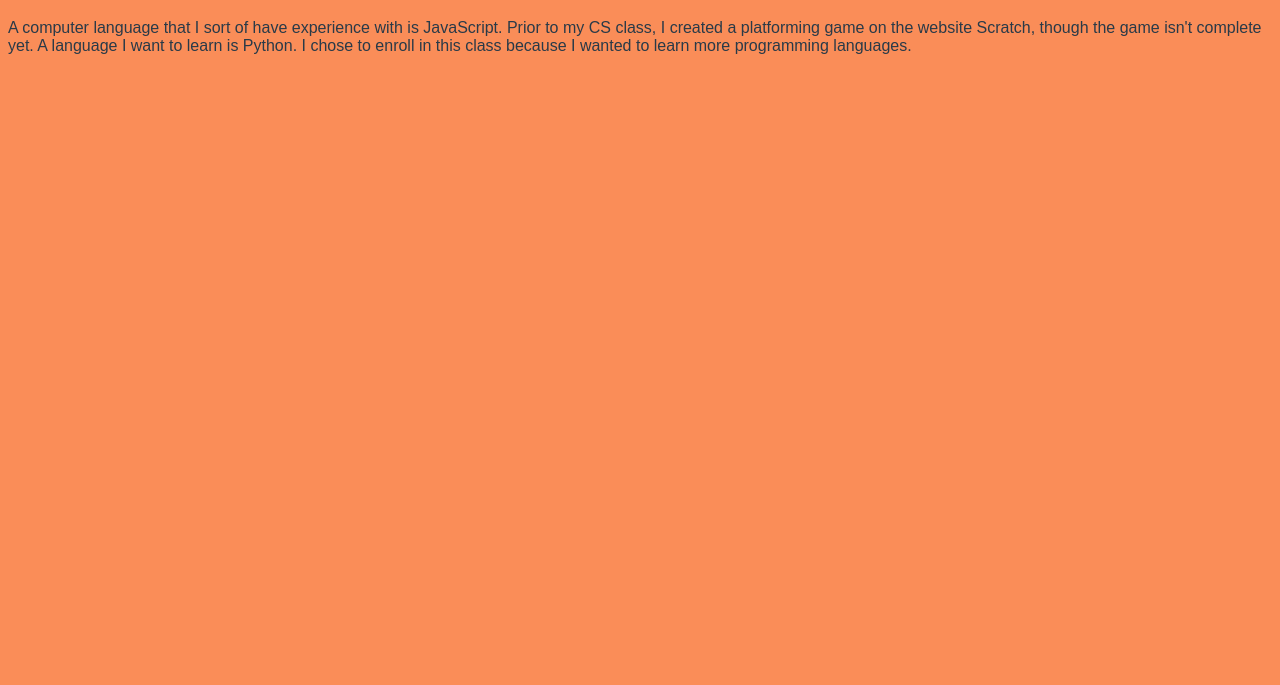
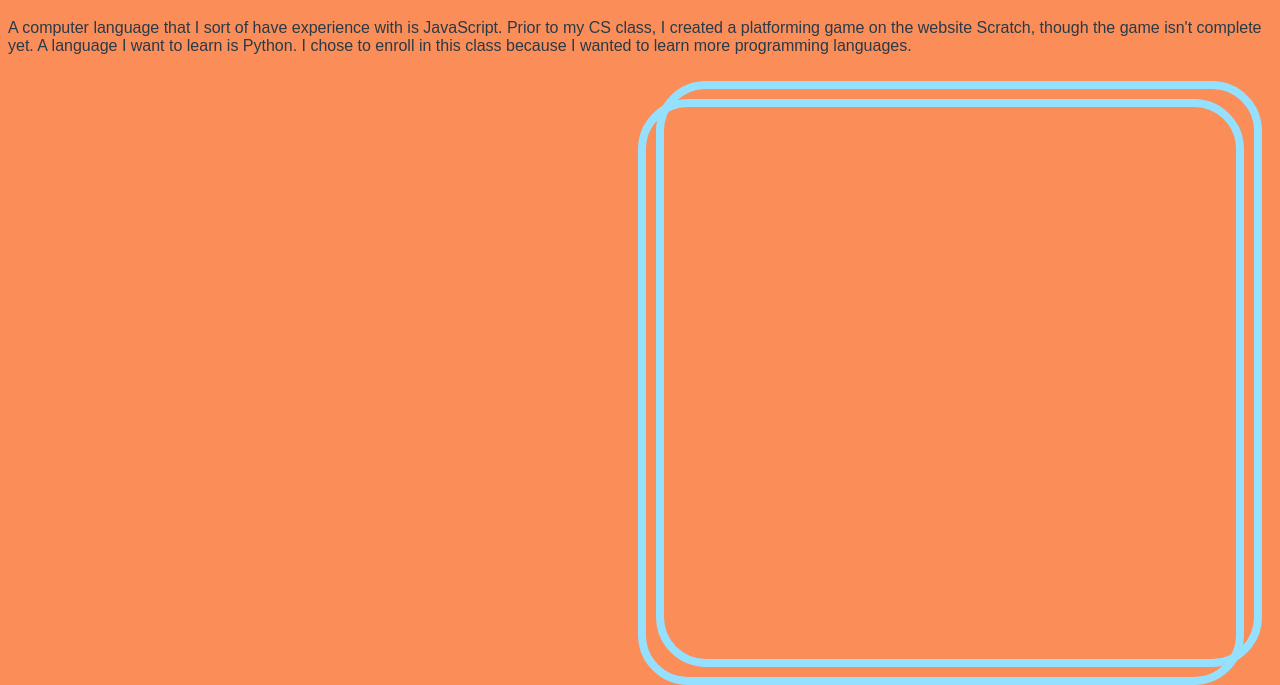
Before and after one commit to VARUNVIS/Varun-s-Respository, a plain HTML site: page about.html in a window 1280 px wide. Shown: the part 117-802 px from the top of the page. Drawn offline with Linux system fonts and the light colour scheme.

Commit message:
Update style.css

```diff
--- a/style.css
+++ b/style.css
@@ -50,6 +50,26 @@ img {
   border-color: #95e0fe;
 }
 
+img2 {
+  float: right;
+  height: 570px;
+  width: 590px;
+  margin: 10px;
+  border-width: 8px;
+  border-style: solid;
+  border-radius: 50px;
+  border-color: #95e0fe;
+}
+
+img3 {
+  float: left;
+  height: 200px;
+  width: 300px;
+  margin: 10px;
+}
+
+
+
 table, th, td {
   border: 3px solid #000000;
 }
```
